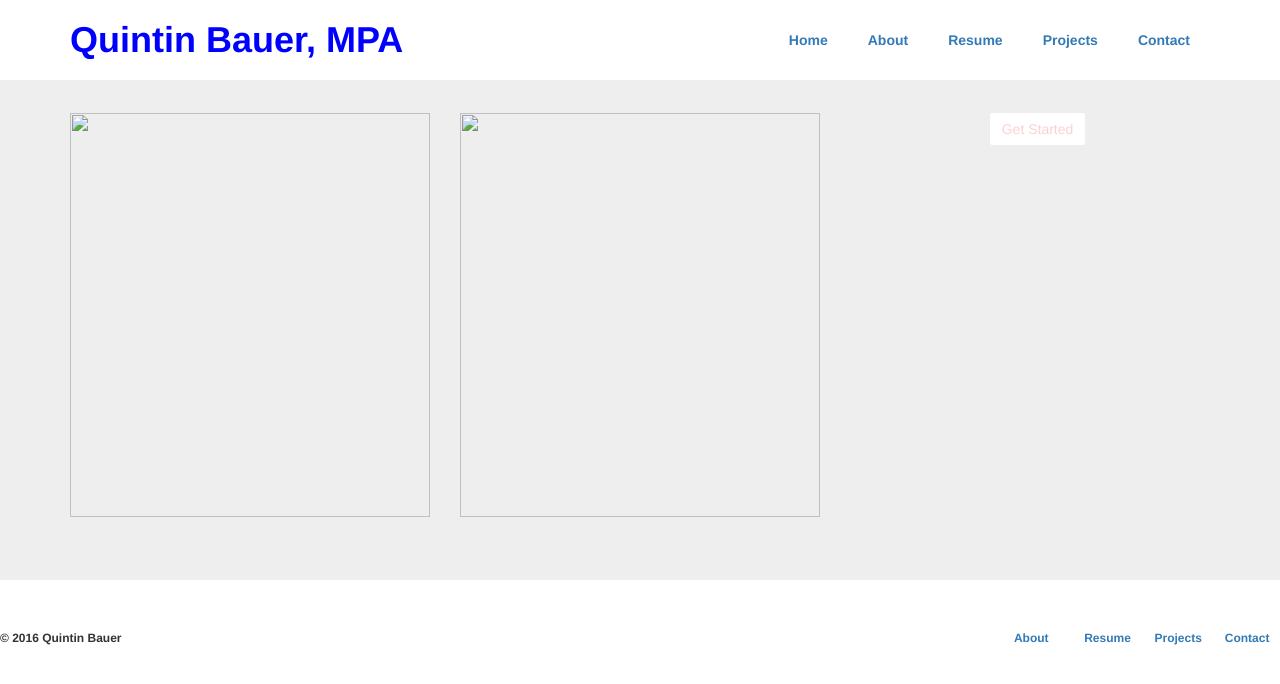
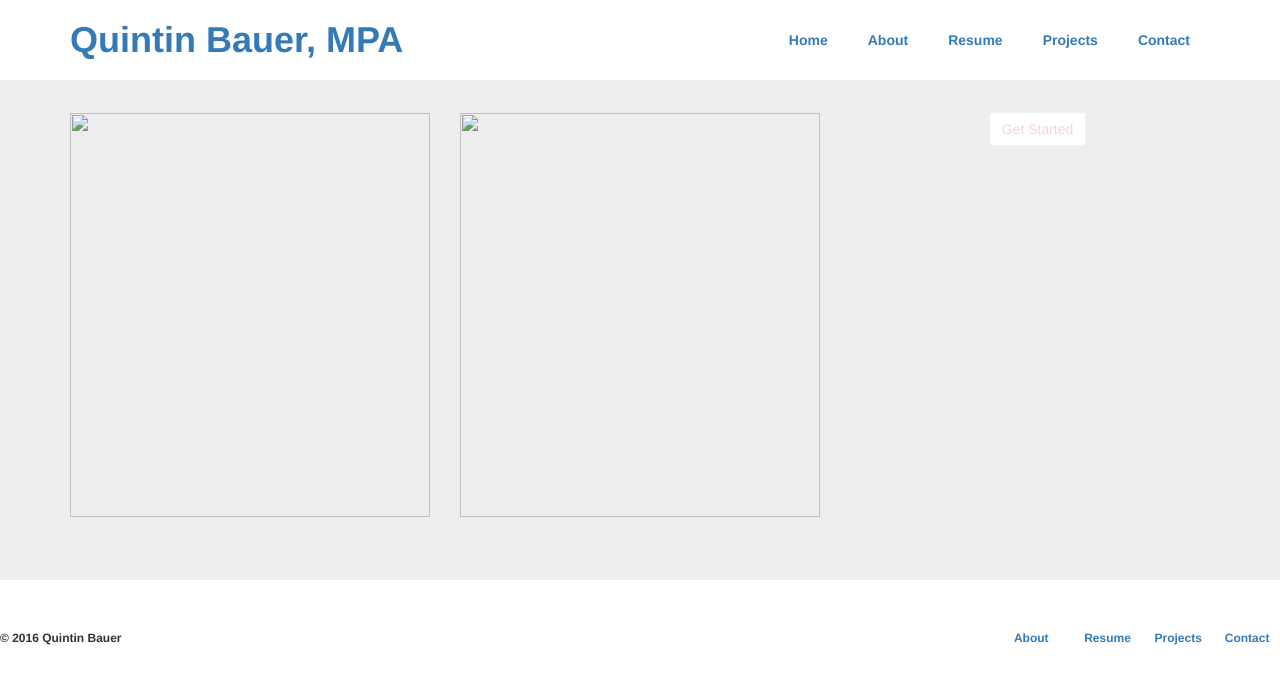
Before and after one commit to qbauer82/qbauer82.github.io, a Jekyll site: the page index.html, which Jekyll copies as it is, in a window 1280 px wide. Shown: the top 684 px of the page. Built offline with Jekyll 4.4.1, drawn with Linux system fonts in a browser that asks for light colours.

Commit message:
Update index.html

```diff
--- a/index.html
+++ b/index.html
@@ -6,7 +6,7 @@
 <body>
  <header class="container">
     <div class="row">
-      <h1 class="col-sm-8">Quintin Bauer, MPA</h1>
+      <h1 class="col-sm-8"><a href="https://qbauer82.github.io/">Quintin Bauer, MPA</h1></a>
       <nav class="col-sm-4">
         <p><a href="https://qbauer82.github.io/">Home</a></p>
         <p><a href="aboutme.html">About</a></p>
@@ -34,7 +34,7 @@
     </p>
     <ul class="col-sm-8">
      <li class="col-sm-1">
-      <a href="about.html">About</a>
+      <a href="aboutme.html">About</a>
      </li>
      <li class="col-sm-1"><a href="resume.html">Resume</a>
      </li>
```
